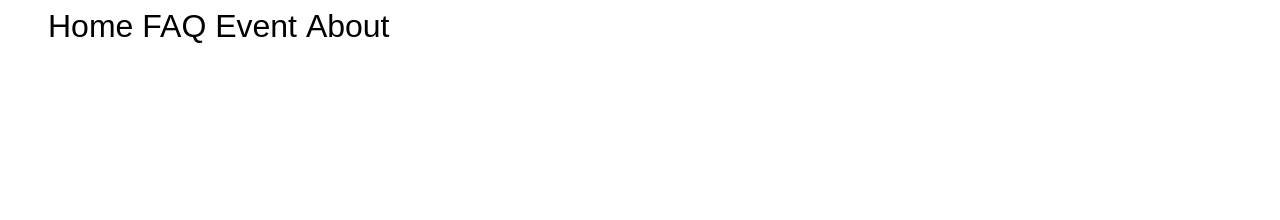
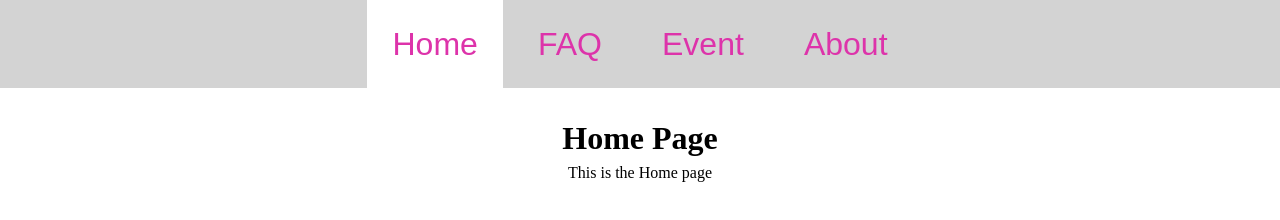
Before and after one commit to ZachKGordon/navBarPractice, a plain HTML site: page index.html in a window 1280 px wide. Drawn offline with Linux system fonts and the light colour scheme.

Commit message:
Add baisc nav bar and styling

```diff
--- a/css/style.css
+++ b/css/style.css
@@ -1,10 +1,36 @@
+* {
+  margin: 0;
+  padding: 0;
+}
+
 ul {
-  margin: 0;
  list-style: none;
  font-family: sans-serif;
  font-size: 2em;
 }
  ul li {
   display: inline-block;
+  padding: 2%;
   text-align: center;
  }
+a {
+  text-decoration: none;
+  color: #d3a;
+}
+#menu {
+  background: #d3d3d3;
+  text-align: center;
+}
+
+.selected {
+  background: #fff;
+}
+
+h1 {
+  text-align: center;
+  padding-top: 2.5%;
+}
+p {
+  text-align: center;
+  padding: 0.5%;
+}
--- a/index.html
+++ b/index.html
@@ -7,11 +7,13 @@
     <link rel="stylesheet" type="text/css" href="css/style.css">
   </head>
   <body>
-    <ul>
-      <li><a href="index.html"></a>Home</li>
-      <li><a href="faq.html"></a>FAQ</li>
-      <li><a href="event.html"></a>Event</li>
-      <li><a href="about.html"></a>About</li>
+    <ul id="menu">
+      <li class="selected" ><a href="index.html">Home</a></li>
+      <li><a href="faq.html">FAQ</a></li>
+      <li><a href="event.html">Event</a></li>
+      <li><a href="about.html">About</a></li>
     </ul>
+    <h1> Home Page</h1>
+    <p>This is the Home page</p>
   </body>
 </html>
```
Also changed, not shown: about.html (+20 -0 lines), event.html (+19 -0 lines), faq.html (+19 -0 lines).
